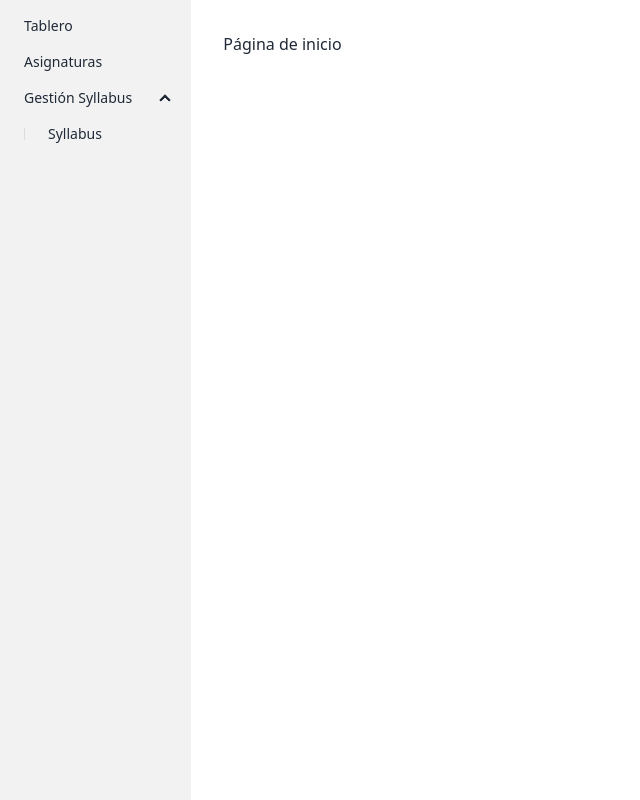
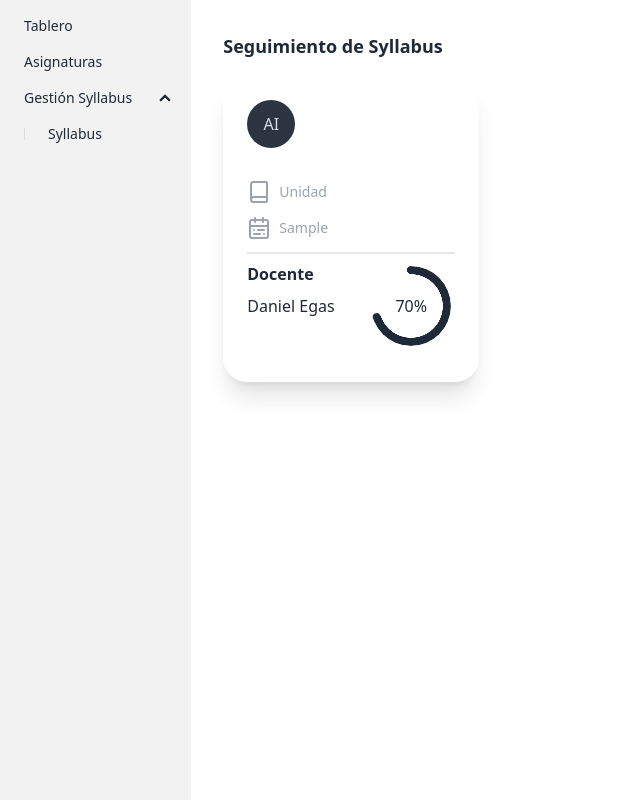
Before and after one commit to JossueDaniel/Gestion_curricular, a Django app: page / in a window 1280 px wide. Shown: the part 85-885 px from the top of the page, without its empty margins (0-640 px from the left). Run offline with Django 5.2, Linux system fonts and the light colour scheme; a user stored in the database is signed in; tables that the repository leaves empty hold one stand-in row (values such as "Sample post"); parts of the project's set-up code (start-up, migrations or seed data) failed here and were passed over; some libraries are stand-ins or nearby versions.

Commit message:
Agregando diseño del tablero del seguimiento al syllabus

```diff
--- a/django_project/syllabus/views.py
+++ b/django_project/syllabus/views.py
@@ -13,7 +13,9 @@
 
 
 # Create your views here.
-class HomePageView(LoginRequiredMixin, TemplateView):
+class HomePageView(LoginRequiredMixin, ListView):
+    model = Silabo
+    context_object_name = 'silabos'
     template_name = 'home.html'
 
 
--- a/django_project/templates/home.html
+++ b/django_project/templates/home.html
@@ -3,5 +3,62 @@
 {% block title %}Inicio{% endblock %}
 
 {% block dashboard_content %}
-    <h1>Página de inicio </h1>
+<h1 class="font-bold text-lg">Seguimiento de Syllabus</h1>
+
+<div class="flex items-center justify-center">
+    <div class="grid grid-cols-1 gap-6 sm:grid-cols-2 md:grid-cols-2 lg:grid-cols-4 xl:grid-cols-4">
+        {% for silabo in silabos %}
+        <!--Card -->
+        <div class="relative bg-white py-6 px-6 rounded-3xl w-64 my-4 shadow-xl">
+            <div class="avatar placeholder">
+                <div class="bg-neutral text-neutral-content w-12 rounded-full">
+                    <span>AI</span>
+                </div>
+            </div>
+            <div class="mt-8">
+                <p class="text-xl font-semibold my-2">{{ silabo.asignatura.nombre }}</p>
+                <div class="flex space-x-2 text-gray-400 text-sm items-center">
+                    <!-- svg  -->
+                    <svg xmlns="http://www.w3.org/2000/svg" width="24" height="24" viewBox="0 0 24 24" fill="none"
+                         stroke="currentColor" stroke-width="2" stroke-linecap="round" stroke-linejoin="round"
+                         class="lucide lucide-book">
+                        <path d="M4 19.5v-15A2.5 2.5 0 0 1 6.5 2H19a1 1 0 0 1 1 1v18a1 1 0 0 1-1 1H6.5a1 1 0 0 1 0-5H20"/>
+                    </svg>
+                    <p>Unidad {{ silabo.asignatura.eje_formacion }}</p>
+                </div>
+                <div class="flex space-x-2 text-gray-400 text-sm my-3 items-center">
+                    <!-- svg  -->
+                    <svg xmlns="http://www.w3.org/2000/svg" width="24" height="24" viewBox="0 0 24 24" fill="none"
+                         stroke="currentColor" stroke-width="2" stroke-linecap="round" stroke-linejoin="round"
+                         class="lucide lucide-calendar-range">
+                        <rect width="18" height="18" x="3" y="4" rx="2"/>
+                        <path d="M16 2v4"/>
+                        <path d="M3 10h18"/>
+                        <path d="M8 2v4"/>
+                        <path d="M17 14h-6"/>
+                        <path d="M13 18H7"/>
+                        <path d="M7 14h.01"/>
+                        <path d="M17 18h.01"/>
+                    </svg>
+                    <p>{{ silabo.periodo_academico }}</p>
+                </div>
+                <div class="border-t-2"></div>
+
+                <div class="flex justify-between">
+                    <div class="my-2">
+                        <p class="font-semibold text-base mb-2">Docente</p>
+                        <div class="flex space-x-2">
+                            <p>Daniel Egas</p>
+                        </div>
+                    </div>
+                    <div class="my-2 p-1">
+                        <div class="radial-progress" style="--value:70;" role="progressbar">70%</div>
+
+                    </div>
+                </div>
+            </div>
+        </div>
+        {% endfor %}
+    </div>
+</div>
 {% endblock dashboard_content %}
--- a/django_project/theme/static/css/dist/styles.css
+++ b/django_project/theme/static/css/dist/styles.css
@@ -1147,6 +1147,30 @@
   }
 }
 
+.avatar {
+  position: relative;
+  display: inline-flex;
+}
+
+.avatar > div {
+  display: block;
+  aspect-ratio: 1 / 1;
+  overflow: hidden;
+}
+
+.avatar img {
+  height: 100%;
+  width: 100%;
+  -o-object-fit: cover;
+     object-fit: cover;
+}
+
+.avatar.placeholder > div {
+  display: flex;
+  align-items: center;
+  justify-content: center;
+}
+
 .badge {
   display: inline-flex;
   align-items: center;
@@ -1691,6 +1766,69 @@
 :where(.navbar > *:not(script, style)) {
   display: inline-flex;
   align-items: center;
+}
+
+.radial-progress {
+  position: relative;
+  display: inline-grid;
+  height: var(--size);
+  width: var(--size);
+  place-content: center;
+  border-radius: 9999px;
+  background-color: transparent;
+  vertical-align: middle;
+  box-sizing: content-box;
+  --value: 0;
+  --size: 5rem;
+  --thickness: calc(var(--size) / 10);
+}
+
+.radial-progress::-moz-progress-bar {
+  -moz-appearance: none;
+       appearance: none;
+  background-color: transparent;
+}
+
+.radial-progress::-webkit-progress-value {
+  -webkit-appearance: none;
+          appearance: none;
+  background-color: transparent;
+}
+
+.radial-progress::-webkit-progress-bar {
+  -webkit-appearance: none;
+          appearance: none;
+  background-color: transparent;
+}
+
+.radial-progress:before,
+.radial-progress:after {
+  position: absolute;
+  border-radius: 9999px;
+  content: "";
+}
+
+.radial-progress:before {
+  inset: 0px;
+  background: radial-gradient(farthest-side, currentColor 98%, #0000) top/var(--thickness) var(--thickness)
+      no-repeat,
+    conic-gradient(currentColor calc(var(--value) * 1%), #0000 0);
+  -webkit-mask: radial-gradient(
+    farthest-side,
+    #0000 calc(99% - var(--thickness)),
+    #000 calc(100% - var(--thickness))
+  );
+  mask: radial-gradient(
+    farthest-side,
+    #0000 calc(99% - var(--thickness)),
+    #000 calc(100% - var(--thickness))
+  );
+}
+
+.radial-progress:after {
+  inset: calc(50% - var(--thickness) / 2);
+  transform: rotate(calc(var(--value) * 3.6deg - 90deg)) translate(calc(var(--size) / 2 - 50%));
+  background-color: currentColor;
 }
 
 .steps {
@@ -2828,6 +3046,22 @@
   position: static;
 }
 
+.absolute {
+  position: absolute;
+}
+
+.relative {
+  position: relative;
+}
+
+.-top-6 {
+  top: -1.5rem;
+}
+
+.left-4 {
+  left: 1rem;
+}
+
 .z-\[1\] {
   z-index: 1;
 }
@@ -2853,6 +3087,21 @@
   margin-right: auto;
 }
 
+.my-2 {
+  margin-top: 0.5rem;
+  margin-bottom: 0.5rem;
+}
+
+.my-3 {
+  margin-top: 0.75rem;
+  margin-bottom: 0.75rem;
+}
+
+.my-4 {
+  margin-top: 1rem;
+  margin-bottom: 1rem;
+}
+
 .my-6 {
   margin-top: 1.5rem;
   margin-bottom: 1.5rem;
@@ -2866,6 +3115,10 @@
   margin-top: 0.5rem;
 }
 
+.mt-8 {
+  margin-top: 2rem;
+}
+
 .block {
   display: block;
 }
@@ -2906,10 +3190,30 @@
   width: 14rem;
 }
 
+.w-6 {
+  width: 1.5rem;
+}
+
+.w-64 {
+  width: 16rem;
+}
+
+.w-8 {
+  width: 2rem;
+}
+
 .w-full {
   width: 100%;
 }
 
+.w-12 {
+  width: 3rem;
+}
+
+.w-2 {
+  width: 0.5rem;
+}
+
 .max-w-5xl {
   max-width: 64rem;
 }
@@ -2938,6 +3242,10 @@
   border-collapse: separate;
 }
 
+.grid-cols-1 {
+  grid-template-columns: repeat(1, minmax(0, 1fr));
+}
+
 .grid-cols-2 {
   grid-template-columns: repeat(2, minmax(0, 1fr));
 }
@@ -2978,6 +3286,10 @@
   justify-content: center;
 }
 
+.justify-between {
+  justify-content: space-between;
+}
+
 .justify-items-center {
   justify-items: center;
 }
@@ -2996,6 +3308,16 @@
 
 .gap-4 {
   gap: 1rem;
+}
+
+.gap-6 {
+  gap: 1.5rem;
+}
+
+.space-x-2 > :not([hidden]) ~ :not([hidden]) {
+  --tw-space-x-reverse: 0;
+  margin-right: calc(0.5rem * var(--tw-space-x-reverse));
+  margin-left: calc(0.5rem * calc(1 - var(--tw-space-x-reverse)));
 }
 
 .space-y-2 > :not([hidden]) ~ :not([hidden]) {
@@ -3020,8 +3342,16 @@
   justify-self: end;
 }
 
+.rounded-3xl {
+  border-radius: 1.5rem;
+}
+
 .rounded-box {
   border-radius: var(--rounded-box, 1rem);
+}
+
+.rounded-full {
+  border-radius: 9999px;
 }
 
 .rounded-lg {
@@ -3045,6 +3375,10 @@
   border-bottom-width: 1px;
 }
 
+.border-t-2 {
+  border-top-width: 2px;
+}
+
 .border-slate-500 {
   --tw-border-opacity: 1;
   border-color: rgb(100 116 139 / var(--tw-border-opacity, 1));
@@ -3088,6 +3437,21 @@
 .bg-slate-200 {
   --tw-bg-opacity: 1;
   background-color: rgb(226 232 240 / var(--tw-bg-opacity, 1));
+}
+
+.bg-white {
+  --tw-bg-opacity: 1;
+  background-color: rgb(255 255 255 / var(--tw-bg-opacity, 1));
+}
+
+.bg-yellow-500 {
+  --tw-bg-opacity: 1;
+  background-color: rgb(234 179 8 / var(--tw-bg-opacity, 1));
+}
+
+.bg-neutral {
+  --tw-bg-opacity: 1;
+  background-color: var(--fallback-n,oklch(var(--n)/var(--tw-bg-opacity, 1)));
 }
 
 .p-1 {
@@ -3123,6 +3487,16 @@
   padding-right: 0.25rem;
 }
 
+.px-4 {
+  padding-left: 1rem;
+  padding-right: 1rem;
+}
+
+.px-6 {
+  padding-left: 1.5rem;
+  padding-right: 1.5rem;
+}
+
 .px-8 {
   padding-left: 2rem;
   padding-right: 2rem;
@@ -3138,6 +3512,11 @@
   padding-bottom: 1rem;
 }
 
+.py-6 {
+  padding-top: 1.5rem;
+  padding-bottom: 1.5rem;
+}
+
 .pl-4 {
   padding-left: 1rem;
 }
@@ -3159,6 +3538,11 @@
   line-height: 1;
 }
 
+.text-base {
+  font-size: 1rem;
+  line-height: 1.5rem;
+}
+
 .text-lg {
   font-size: 1.125rem;
   line-height: 1.75rem;
@@ -3190,6 +3574,11 @@
   letter-spacing: 0em;
 }
 
+.text-gray-400 {
+  --tw-text-opacity: 1;
+  color: rgb(156 163 175 / var(--tw-text-opacity, 1));
+}
+
 .text-red-500 {
   --tw-text-opacity: 1;
   color: rgb(239 68 68 / var(--tw-text-opacity, 1));
@@ -3208,6 +3597,16 @@
 .text-white {
   --tw-text-opacity: 1;
   color: rgb(255 255 255 / var(--tw-text-opacity, 1));
+}
+
+.text-neutral-content {
+  --tw-text-opacity: 1;
+  color: var(--fallback-nc,oklch(var(--nc)/var(--tw-text-opacity, 1)));
+}
+
+.text-primary {
+  --tw-text-opacity: 1;
+  color: var(--fallback-p,oklch(var(--p)/var(--tw-text-opacity, 1)));
 }
 
 .underline {
@@ -3228,6 +3627,12 @@
   box-shadow: var(--tw-ring-offset-shadow, 0 0 #0000), var(--tw-ring-shadow, 0 0 #0000), var(--tw-shadow);
 }
 
+.shadow-xl {
+  --tw-shadow: 0 20px 25px -5px rgb(0 0 0 / 0.1), 0 8px 10px -6px rgb(0 0 0 / 0.1);
+  --tw-shadow-colored: 0 20px 25px -5px var(--tw-shadow-color), 0 8px 10px -6px var(--tw-shadow-color);
+  box-shadow: var(--tw-ring-offset-shadow, 0 0 #0000), var(--tw-ring-shadow, 0 0 #0000), var(--tw-shadow);
+}
+
 .odd\:bg-white:nth-child(odd) {
   --tw-bg-opacity: 1;
   background-color: rgb(255 255 255 / var(--tw-bg-opacity, 1));
@@ -3242,3 +3647,27 @@
   --tw-text-opacity: 1;
   color: rgb(3 105 161 / var(--tw-text-opacity, 1));
 }
+
+@media (min-width: 640px) {
+  .sm\:grid-cols-2 {
+    grid-template-columns: repeat(2, minmax(0, 1fr));
+  }
+}
+
+@media (min-width: 768px) {
+  .md\:grid-cols-2 {
+    grid-template-columns: repeat(2, minmax(0, 1fr));
+  }
+}
+
+@media (min-width: 1024px) {
+  .lg\:grid-cols-4 {
+    grid-template-columns: repeat(4, minmax(0, 1fr));
+  }
+}
+
+@media (min-width: 1280px) {
+  .xl\:grid-cols-4 {
+    grid-template-columns: repeat(4, minmax(0, 1fr));
+  }
+}
```
Also changed, not shown: other parts of django_project/theme/static/css/dist/styles.css (+177 -0 lines).
